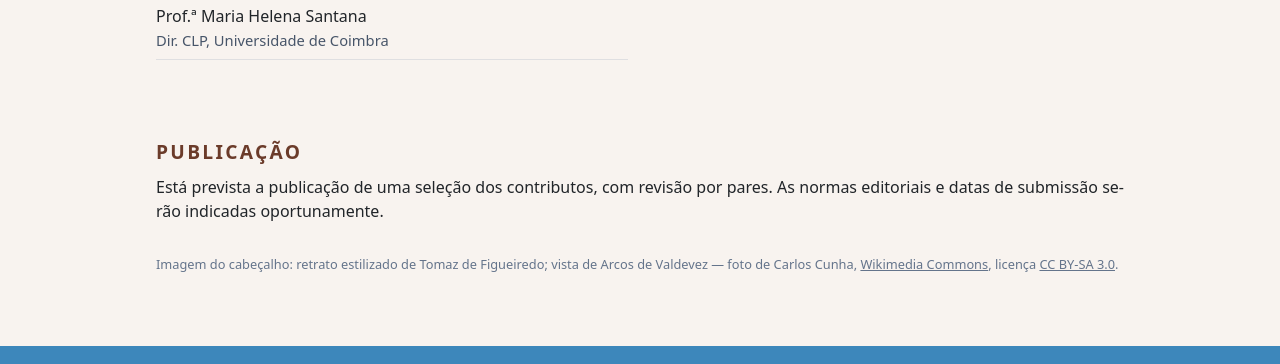
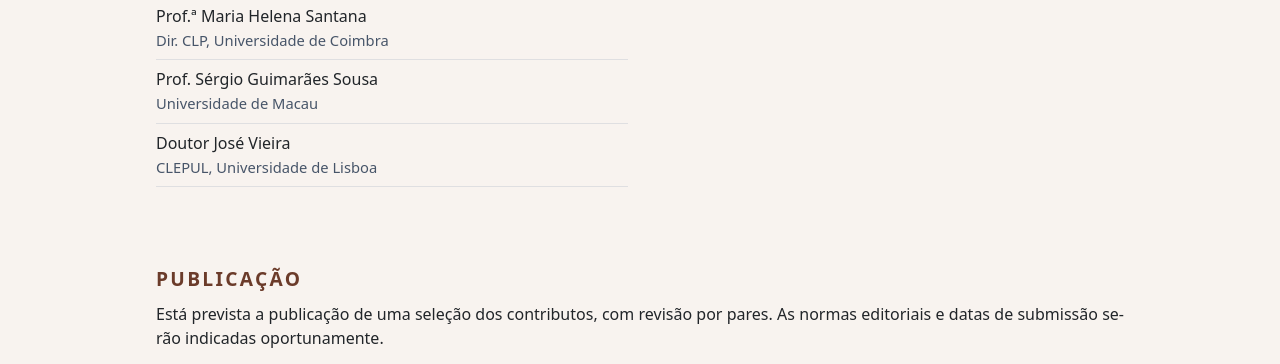
Before and after one commit to elach-uminho/eventos, a plain HTML site: page TFigueiredo2027/index.html in a window 1280 px wide. Shown: the part 3941-4305 px from the top of the page. Drawn offline with nearby package versions, Linux system fonts and the light colour scheme.

Commit message:
adicionei dois professores a comissão organizadora

```diff
--- a/TFigueiredo2027/index.html
+++ b/TFigueiredo2027/index.html
@@ -387,6 +387,8 @@
             <li>Dr. Nuno Soares <br><span>C.M. dos Arcos de Valdevez; Dir. Casa das Artes</span></li>
             <li>Prof. Duarte Drumond Braga <br><span>Coord. PLP / CEHUM, Universidade do Minho</span></li>
             <li>Prof.ª Maria Helena Santana <br><span>Dir. CLP, Universidade de Coimbra</span></li>
+            <li>Prof. Sérgio Guimarães Sousa <br><span>Universidade de Macau</span></li>
+            <li>Doutor José Vieira <br><span>CLEPUL, Universidade de Lisboa</span></li>
           </ul>
         </div>
         <div class="col-md-6">
```
Also changed, not shown: TFigueiredo2027/index_en.html (+2 -0 lines).
